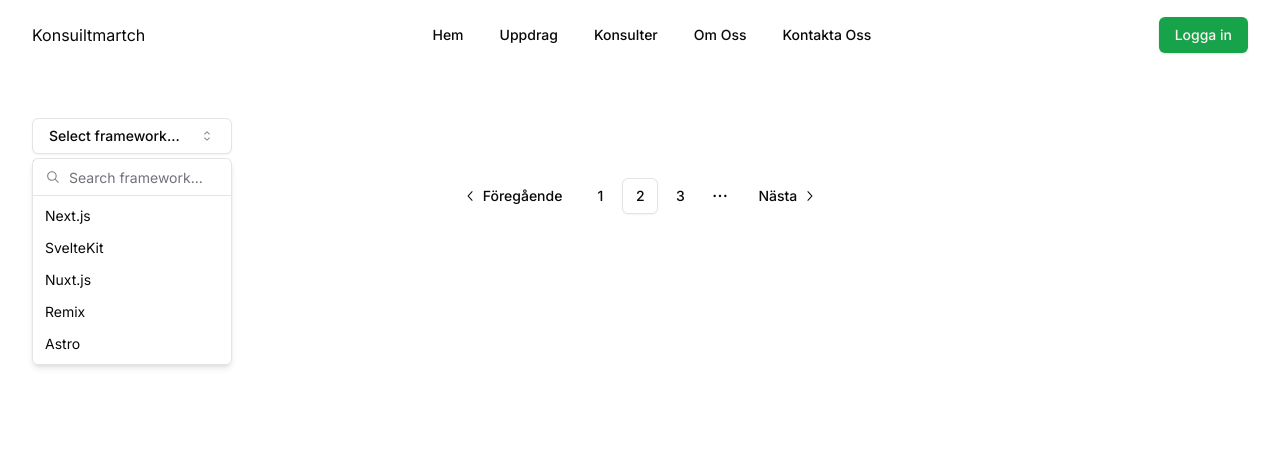
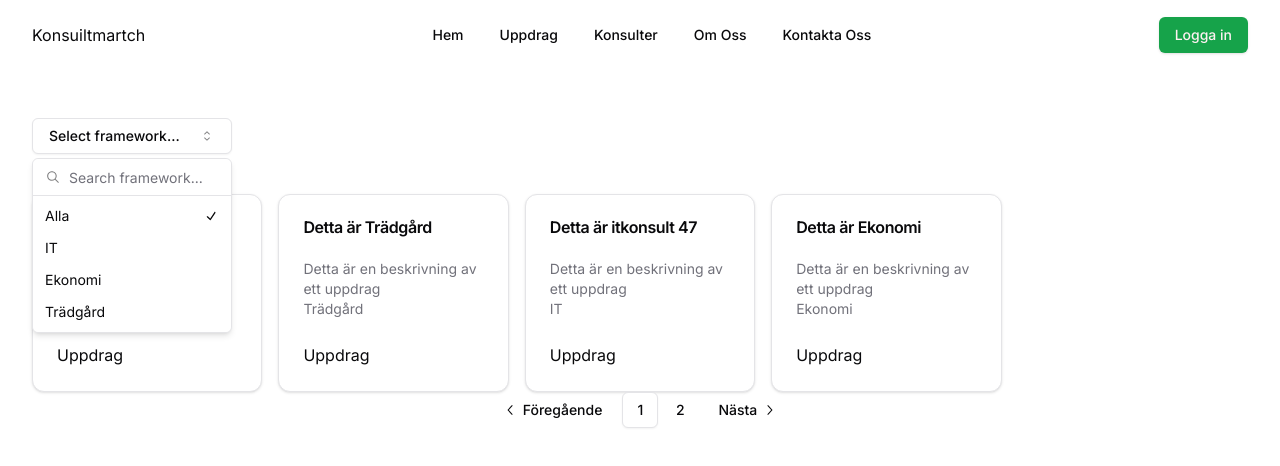
Before and after one commit to MarkusWiland/konsultmatchnextjs, a Next.js app: page /uppdrag in a window 1280 px wide. Both pictures are taken after a click on the button "Select framework...". Shown: the top 466 px of the page. Built offline with nearby package versions, Linux system fonts and the light colour scheme; no server answers.

Commit message:
added comboxbox and pagination

```diff
--- a/app/(protected)/uppdrag/page.tsx
+++ b/app/(protected)/uppdrag/page.tsx
@@ -1,15 +1,114 @@
-import { ComboboxAssignment } from '@/app/_components/ComboboxAssignment'
-import { PaginationComp } from '@/app/_components/Pagination'
-import Link from 'next/link'
+'use client'
+import { useState, useEffect } from "react";
+import { ComboboxDemo } from "@/app/_components/ComboBoxDemo";
+import { PaginationComp } from "@/app/_components/Pagination";
+import {
+  Card,
+  CardContent,
+  CardDescription,
+  CardFooter,
+  CardHeader,
+  CardTitle,
+} from "@/components/ui/card";
+import Link from "next/link";
+
+interface Uppdrag {
+  title: string;
+  description: string;
+  id: number;
+  kategori: string;
+}
+
+const uppdrag: Uppdrag[] = [
+  {
+    title: "Detta är itkonsult",
+    description: "Detta är en beskrivning av ett uppdrag",
+    id: 1,
+    kategori: "IT",
+  },
+  {
+    title: "Detta är Trädgård",
+    description: "Detta är en beskrivning av ett uppdrag",
+    id: 2,
+    kategori: "Trädgård",
+  },
+  {
+    title: "Detta är itkonsult 47",
+    description: "Detta är en beskrivning av ett uppdrag",
+    id: 3,
+    kategori: "IT",
+  },
+  {
+    title: "Detta är Ekonomi",
+    description: "Detta är en beskrivning av ett uppdrag",
+    id: 4,
+    kategori: "Ekonomi",
+  },
+  {
+    title: "Detta är itkonsult",
+    description: "Detta är en beskrivning av ett uppdrag",
+    id: 5,
+    kategori: "IT",
+  },
+];
+
+const ITEMS_PER_PAGE_DEFAULT = 4;
+const ITEMS_PER_PAGE_CATEGORY = 2;
 
 export default function Uppdrag() {
+  const [selectedCategory, setSelectedCategory] = useState<string>("");
+  const [currentPage, setCurrentPage] = useState<number>(1);
+
+  // Filtrerar uppdrag baserat på vald kategori
+  const filteredUppdrag = selectedCategory
+    ? uppdrag.filter((item) => item.kategori === selectedCategory)
+    : uppdrag;
+
+  // Beräknar antalet sidor baserat på filtrerade uppdrag och antal uppdrag per sida
+  const totalPages = Math.ceil(filteredUppdrag.length / getItemsPerPage());
+
+  // Beräknar paginerade uppdrag baserat på aktuell sida och antal uppdrag per sida
+  const paginatedUppdrag = filteredUppdrag.slice(
+    (currentPage - 1) * getItemsPerPage(),
+    currentPage * getItemsPerPage()
+  );
+
+  // Funktion för att hantera sidbyte
+  const handlePageChange = (page: number) => {
+    setCurrentPage(page);
+  };
+
+  // Funktion för att bestämma antal uppdrag per sida beroende på vald kategori
+  function getItemsPerPage() {
+    return selectedCategory !== "" ? ITEMS_PER_PAGE_CATEGORY : ITEMS_PER_PAGE_DEFAULT;
+  }
+
   return (
     <div>
-        <ComboboxAssignment />
-        <div>
-      <Link href="/uppdrag/2">Uppdrag</Link>
-        </div>
-        <PaginationComp />
+      <ComboboxDemo onSelectCategory={setSelectedCategory} />
+      <div className="grid grid-cols-5 gap-4 mt-10">
+        {paginatedUppdrag.map((item) => (
+          <Card key={item.id}>
+            <CardHeader>
+              <CardTitle>{item.title}</CardTitle>
+            </CardHeader>
+            <CardContent>
+              <CardDescription>
+                <p>{item.description}</p>
+                <p>{item.kategori}</p>
+              </CardDescription>
+            </CardContent>
+            <CardFooter>
+              <Link href={`/uppdrag/${item.id}`}>Uppdrag</Link>
+            </CardFooter>
+          </Card>
+        ))}
+      </div>
+      <PaginationComp
+        currentPage={currentPage}
+        totalPages={totalPages}
+        onPageChange={handlePageChange}
+      />
     </div>
-  )
+  );
 }
--- /dev/null
+++ b/app/_components/ComboBoxDemo.tsx
@@ -0,0 +1,93 @@
+"use client";
+
+import * as React from "react";
+import { CaretSortIcon, CheckIcon } from "@radix-ui/react-icons";
+import { cn } from "@/lib/utils";
+import { Button } from "@/components/ui/button";
+import {
+  Command,
+  CommandEmpty,
+  CommandGroup,
+  CommandInput,
+  CommandItem,
+  CommandList,
+} from "@/components/ui/command";
+import {
+  Popover,
+  PopoverContent,
+  PopoverTrigger,
+} from "@/components/ui/popover";
+
+const frameworks = [
+  {
+    value: "",
+    label: "Alla",
+  },
+  {
+    value: "IT",
+    label: "IT",
+  },
+  {
+    value: "Ekonomi",
+    label: "Ekonomi",
+  },
+  {
+    value: "Trädgård",
+    label: "Trädgård",
+  },
+];
+
+export function ComboboxDemo({ onSelectCategory } : { onSelectCategory: any}) {
+  const [open, setOpen] = React.useState(false);
+  const [value, setValue] = React.useState("");
+
+  const handleSelect = (currentValue: string) => {
+    const newValue = currentValue === value ? "" : currentValue;
+    setValue(newValue);
+    onSelectCategory(newValue);
+    setOpen(false);
+  };
+
+  return (
+    <Popover open={open} onOpenChange={setOpen}>
+      <PopoverTrigger asChild>
+        <Button
+          variant="outline"
+          role="combobox"
+          aria-expanded={open}
+          className="w-[200px] justify-between"
+        >
+          {value
+            ? frameworks.find((framework) => framework.value === value)?.label
+            : "Select framework..."}
+          <CaretSortIcon className="ml-2 h-4 w-4 shrink-0 opacity-50" />
+        </Button>
+      </PopoverTrigger>
+      <PopoverContent className="w-[200px] p-0">
+        <Command>
+          <CommandInput placeholder="Search framework..." className="h-9" />
+          <CommandEmpty>No framework found.</CommandEmpty>
+          <CommandGroup>
+            <CommandList>
+              {frameworks.map((framework) => (
+                <CommandItem
+                  key={framework.value}
+                  value={framework.value}
+                  onSelect={handleSelect}
+                >
+                  {framework.label}
+                  <CheckIcon
+                    className={cn(
+                      "ml-auto h-4 w-4",
+                      value === framework.value ? "opacity-100" : "opacity-0"
+                    )}
+                  />
+                </CommandItem>
+              ))}
+            </CommandList>
+          </CommandGroup>
+        </Command>
+      </PopoverContent>
+    </Popover>
+  );
+}
--- a/app/_components/ComboboxAssignment.tsx
+++ /dev/null
@@ -1,92 +0,0 @@
-"use client"
-
-
-import { CaretSortIcon, CheckIcon } from "@radix-ui/react-icons"
-
-import { cn } from "@/lib/utils"
-import { Button } from "@/components/ui/button"
-import {
-  Command,
-  CommandEmpty,
-  CommandGroup,
-  CommandInput,
-  CommandItem,
-} from "@/components/ui/command"
-import {
-  Popover,
-  PopoverContent,
-  PopoverTrigger,
-} from "@/components/ui/popover"
-import { useState } from "react"
-
-const frameworks = [
-  {
-    value: "next.js",
-    label: "Next.js",
-  },
-  {
-    value: "sveltekit",
-    label: "SvelteKit",
-  },
-  {
-    value: "nuxt.js",
-    label: "Nuxt.js",
-  },
-  {
-    value: "remix",
-    label: "Remix",
-  },
-  {
-    value: "astro",
-    label: "Astro",
-  },
-]
-
-export  function ComboboxAssignment() {
-  const [open, setOpen] = useState(false)
-  const [value, setValue] = useState("")
-
-  const selectedFramework = frameworks.find((framework) => framework.value === value)
-
-  return (
-    <Popover open={open} onOpenChange={setOpen}>
-      <PopoverTrigger asChild>
-        <Button
-          variant="outline"
-          role="combobox"
-          aria-expanded={open}
-          className="w-[200px] justify-between"
-        >
-          {selectedFramework ? selectedFramework.label : "Select framework..."}
-          <CaretSortIcon className="ml-2 h-4 w-4 shrink-0 opacity-50" />
-        </Button>
-      </PopoverTrigger>
-      <PopoverContent className="w-[200px] p-0">
-        <Command>
-          <CommandInput placeholder="Search framework..." className="h-9" />
-          <CommandEmpty>No framework found.</CommandEmpty>
-          <CommandGroup>
-            {frameworks.map((framework) => (
-              <CommandItem
-                key={framework.value}
-                value={framework.value}
-                onSelect={(currentValue) => {
-                  setValue(currentValue === value ? "" : currentValue)
-                  setOpen(false)
-                }}
-              >
-                {framework.label}
-                <CheckIcon
-                  className={cn(
-                    "ml-auto h-4 w-4",
-                    value === framework.value ? "opacity-100" : "opacity-0"
-                  )}
-                />
-              </CommandItem>
-            ))}
-          </CommandGroup>
-        </Command>
-      </PopoverContent>
-    </Popover>
-  )
-}
--- a/app/_components/Pagination.tsx
+++ b/app/_components/Pagination.tsx
@@ -6,33 +6,44 @@ import {
   PaginationLink,
   PaginationNext,
   PaginationPrevious,
-  } from "@/components/ui/pagination"
+} from "@/components/ui/pagination";
 
-  export function PaginationComp() {
+export function PaginationComp({ currentPage, totalPages, onPageChange }: any) {
+  const createPaginationItems = () => {
+    let items = [];
+    for (let i = 1; i <= totalPages; i++) {
+      items.push(
+        <PaginationItem key={i}>
+          <PaginationLink
+            href="#"
+            isActive={i === currentPage}
+            onClick={() => onPageChange(i)}
+          >
+            {i}
+          </PaginationLink>
+        </PaginationItem>
+      );
+    }
+    return items;
+  };
+
   return (
     <Pagination>
       <PaginationContent>
         <PaginationItem>
-            <PaginationPrevious href="#"  />
+          <PaginationPrevious
+            href="#"
+            onClick={() => onPageChange(Math.max(1, currentPage - 1))}
+          />
         </PaginationItem>
+        {createPaginationItems()}
         <PaginationItem>
-            <PaginationLink href="#">1</PaginationLink>
-          </PaginationItem>
-          <PaginationItem>
-            <PaginationLink href="#" isActive>
-              2
-            </PaginationLink>
-          </PaginationItem>
-          <PaginationItem>
-            <PaginationLink href="#">3</PaginationLink>
-          </PaginationItem>
-          <PaginationItem>
-            <PaginationEllipsis />
-          </PaginationItem>
-          <PaginationItem>
-            <PaginationNext href="#" />
+          <PaginationNext
+            href="#"
+            onClick={() => onPageChange(Math.min(totalPages, currentPage + 1))}
+          />
         </PaginationItem>
       </PaginationContent>
     </Pagination>
-    )
+  );
 }
--- a/app/layout.tsx
+++ b/app/layout.tsx
@@ -3,7 +3,9 @@ import { Inter } from "next/font/google";
 import "./globals.css";
 import Header from "./_components/Header";
 import { ThemeProvider } from "@/components/ui/theme/themeProvider";
+
 const inter = Inter({ subsets: ["latin"] });
+
 export const metadata: Metadata = {
   title: "Create Next App",
   description: "Generated by create next app",
@@ -15,12 +17,13 @@ export default function RootLayout({
   children: React.ReactNode;
 }>) {
   return (
-    <html lang="en">
-      <body className={inter.className}>
+    <html lang="en" >
+      <body className={inter.className}  >
         <ThemeProvider
-            attribute="class"
+          attribute="className"
           defaultTheme="system"
           enableSystem
+
           disableTransitionOnChange
         >
           <Header />
--- a/auth.ts
+++ b/auth.ts
@@ -9,6 +9,10 @@ export const { handlers, signIn, signOut, auth } = NextAuth({
   pages: {
     signIn: "/auth/login",
     error: "/auth/error",
+  },
+  session: {
+    maxAge: 14 * 24 * 60 * 60,
+    updateAge: 6 * 60 * 60,
   },
   callbacks: {
 
```
Lines whose indentation alone changed are shown as unchanged.
